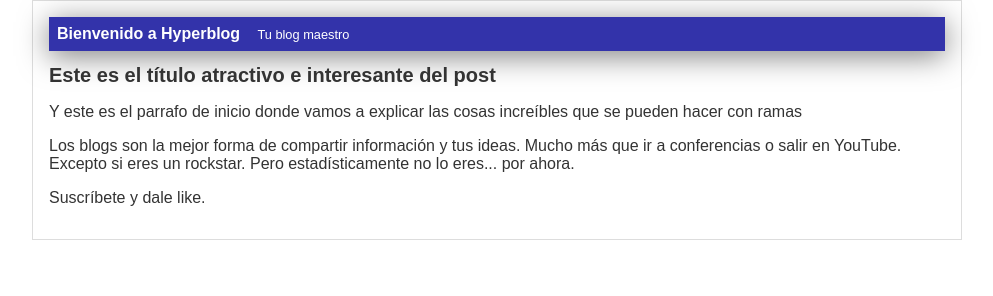
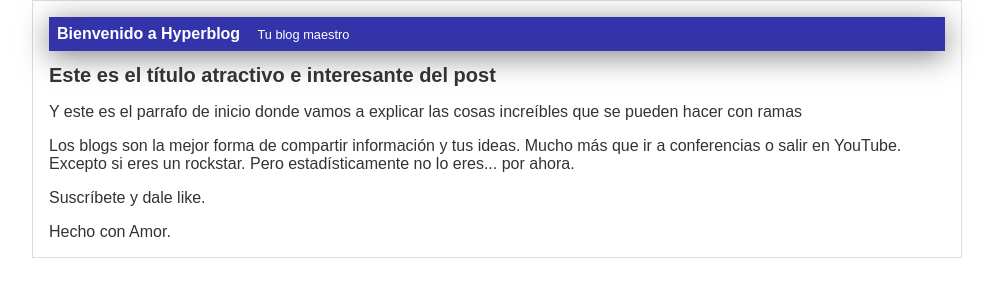
Before and after one commit to N4THB3N/hyperblog, a plain HTML site: page blospost.html in a window 1280 px wide. Shown: the whole page, without its empty margins (143-1136 px from the left). Drawn offline with Linux system fonts and the light colour scheme; a script that the page names is missing.

Commit message:
Hice un bonito footer

```diff
--- a/blospost.html
+++ b/blospost.html
@@ -20,6 +20,10 @@
             <p>Los blogs son la mejor forma de compartir información y tus ideas. Mucho más que ir a conferencias o salir en YouTube. Excepto si eres un rockstar. Pero estadísticamente no lo eres... por ahora. </p>
             <p>Suscríbete y dale like.</p>
         </div>
+        <div id="footer">
+            Hecho con Amor.
+
+        </div>
     </div>
 </body>
 </html>
```
Also changed, not shown: img/dragon.png (added), img/dragon.webp (added).
